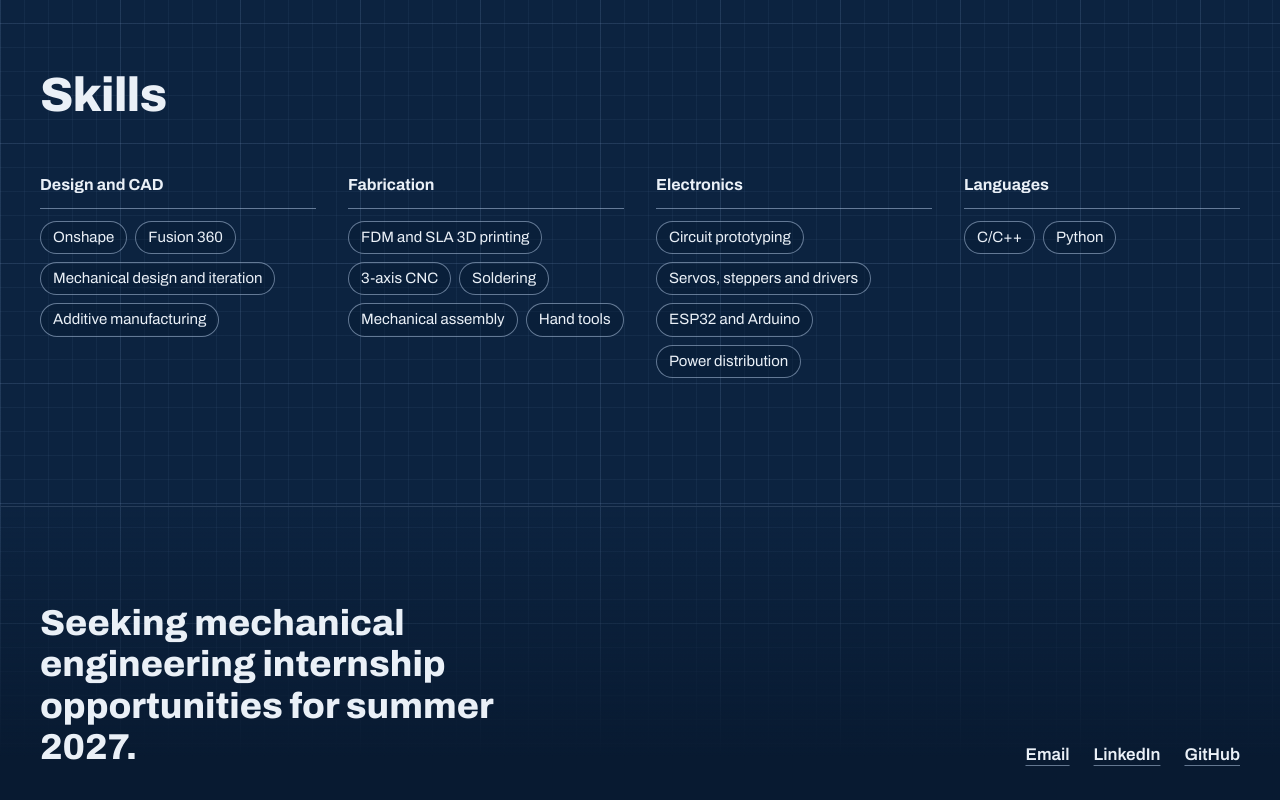
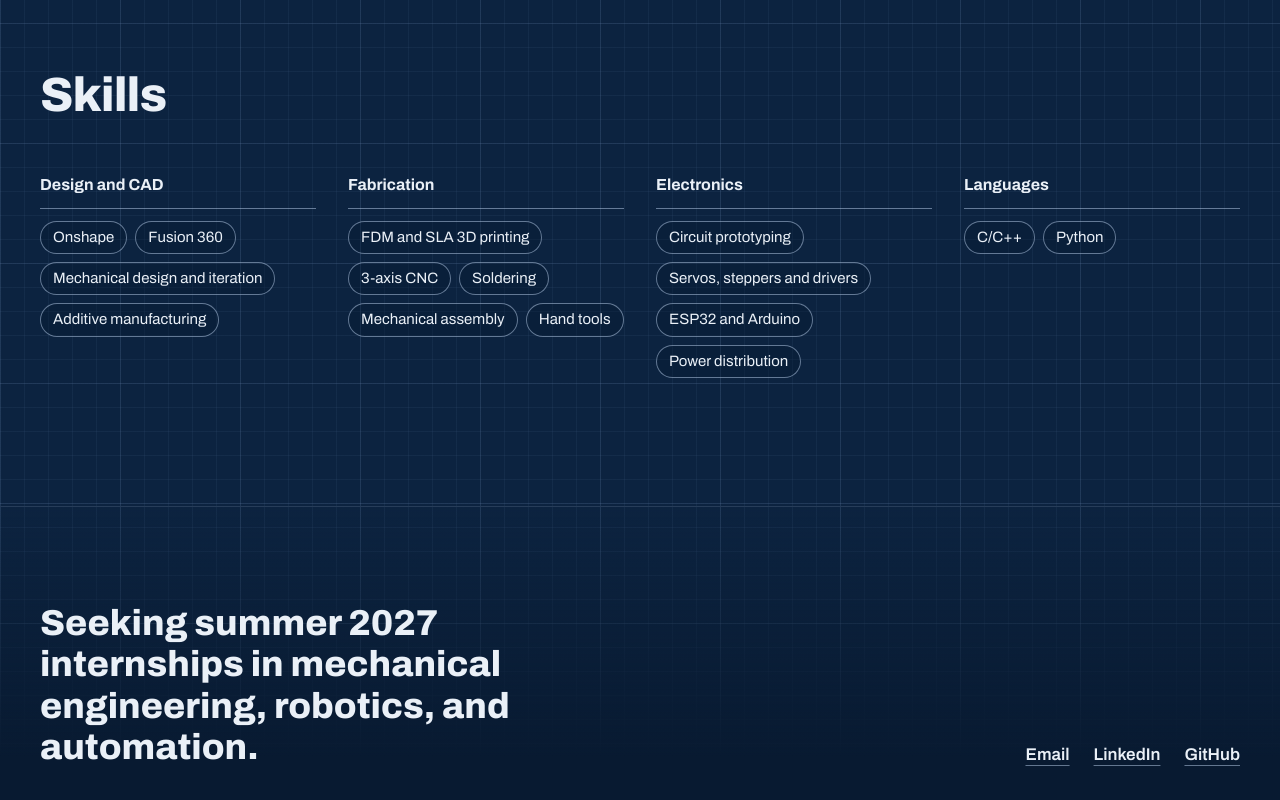
Before and after one commit to trydell29/Mechanical-Design-Portfolio-Tyler-Rydell, a React (Vite) app: page / in a window 1280 px wide. Shown: the part 8377-9177 px from the top of the page. Built offline with nearby package versions, Linux system fonts and the light colour scheme.

Commit message:
Footer: mechanical engineering, robotics, and automation
Co-Authored-By: Claude Opus 5.5 <noreply@anthropic.com>
Claude-Session: https://claude.ai/code/session_01UJoAhQq26ZiJCAmbM4omh7

```diff
--- a/src/content.js
+++ b/src/content.js
@@ -12,7 +12,7 @@ export const site = {
   email: "trydell29@gmail.com",
   linkedin: "https://www.linkedin.com/in/tylerrydell",
   github: "https://github.com/trydell29",
-  footer: "Seeking mechanical engineering internship opportunities for summer 2027.",
+  footer: "Seeking summer 2027 internships in mechanical engineering, robotics, and automation.",
   resume: "", // later: put resume.pdf in /public and set this to "/resume.pdf"
 };
 
```
